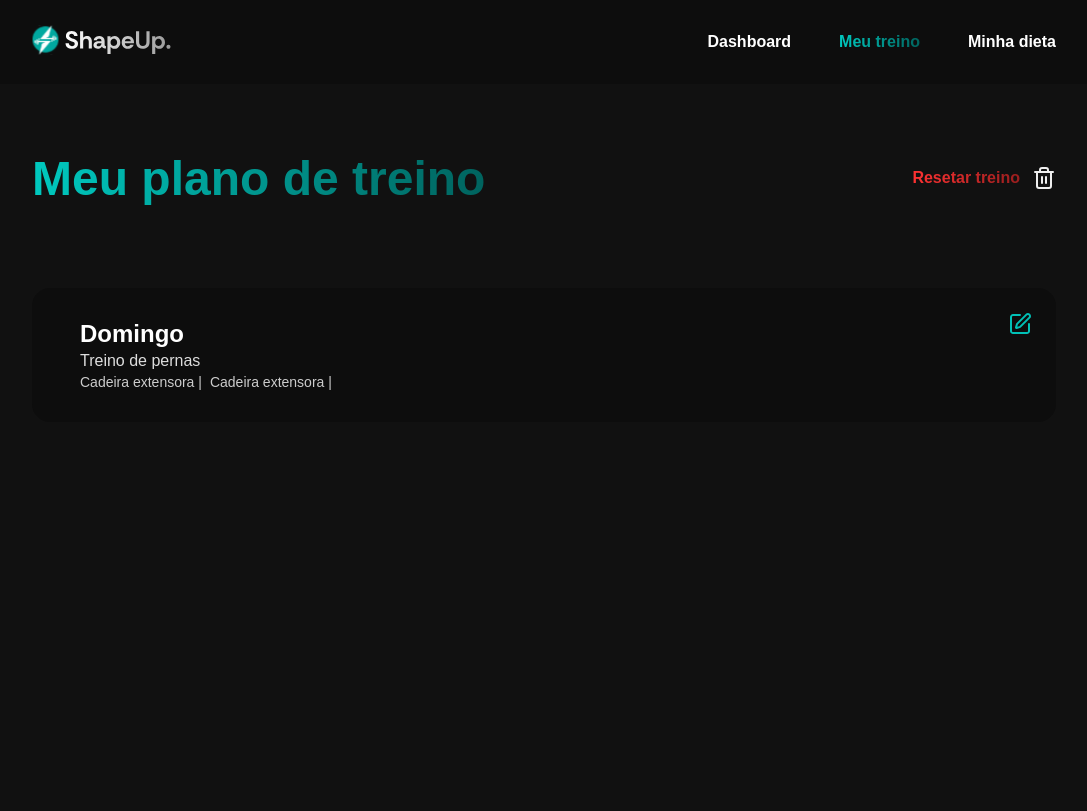
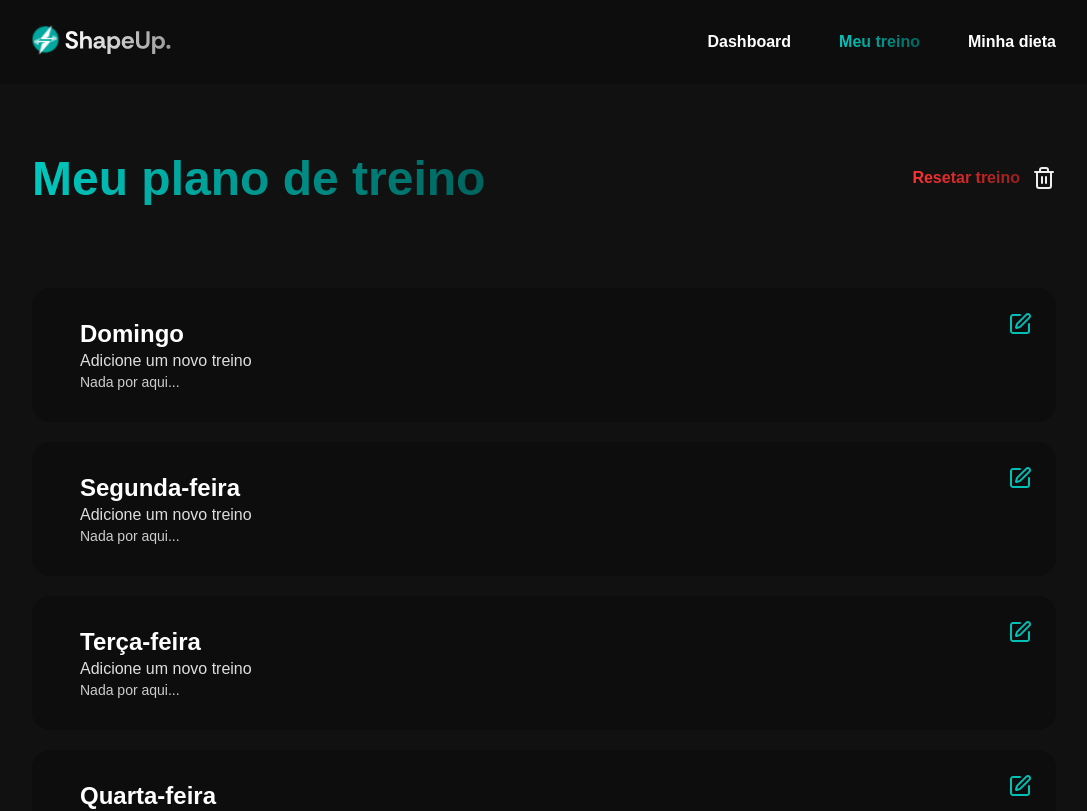
Before and after one commit to rafaeldamacena9304/shapeup, a React (Create React App) app: page /workout in a window 1280 px wide. Shown: the top 811 px of the page, without its empty margins (96-1183 px from the left). Built offline with nearby package versions, Linux system fonts and the light colour scheme; a web font is replaced by a local one.

Commit message:
feat: setup redux toolkit, setup workout and meals global state

```diff
--- a/src/components/fromDiet/DietCard/styles.ts
+++ b/src/components/fromDiet/DietCard/styles.ts
@@ -39,7 +39,7 @@ export const EditButton = styled.button`
 export const TotalKcal = styled.span`
   display: inline-block;
   position: absolute;
-  bottom: 8px;
+  bottom: 10px;
   right: 50px;
   color: var(--lightGray);
   font-size: 14px;
--- a/src/components/fromWorkout/WorkoutCard/Exercises/index.tsx
+++ b/src/components/fromWorkout/WorkoutCard/Exercises/index.tsx
@@ -8,8 +8,11 @@ export interface ExercisesProps {
 export const Exercises = ({ exercises }: ExercisesProps) => {
   return (
     <S.Exercises>
-      {exercises.map((exercise) => (
-        <span key={exercise.name}>{exercise.name} |</span>
+      {exercises.map((exercise, index) => (
+        <span key={exercise.name}>
+          {exercise.name}
+          {index !== exercises.length - 1 && ", "}
+        </span>
       ))}
     </S.Exercises>
   );
--- a/src/index.tsx
+++ b/src/index.tsx
@@ -2,14 +2,18 @@ import React from "react";
 import ReactDOM from "react-dom/client";
 import App from "./App";
 import reportWebVitals from "./reportWebVitals";
+import { Provider } from "react-redux";
+import { store } from "./redux/store";
 
 const root = ReactDOM.createRoot(
   document.getElementById("root") as HTMLElement
 );
 root.render(
-  <React.StrictMode>
-    <App />
-  </React.StrictMode>
+  <Provider store={store}>
+    <React.StrictMode>
+      <App />
+    </React.StrictMode>
+  </Provider>
 );
 
 // If you want to start measuring performance in your app, pass a function
--- a/src/pages/DietConfig/index.tsx
+++ b/src/pages/DietConfig/index.tsx
@@ -1,49 +1,13 @@
+import { useSelector } from "react-redux";
 import { DietList } from "../../components/fromDiet/DietList";
 import { Header } from "../../components/general/Header";
-import { MealModel } from "../../models/MealModel";
+import { RootState } from "../../redux/store";
 
-const meals: MealModel[] = [
-  {
-    title: "Almoço",
-    time: "12:00",
-    foods: [
-      {
-        name: "Frango",
-        amount: 150,
-        carb: 0,
-        fat: 4,
-        protein: 34,
-        kcal: 150,
-      },
-      {
-        name: "Arroz",
-        amount: 100,
-        carb: 28,
-        fat: 0.3,
-        protein: 2.5,
-        kcal: 130,
-      },
-    ],
-    totalkcal: 280,
-  },
-  {
-    title:"Café da tarde",
-    foods: [
-        {
-            name: "Pão",
-            amount:100,
-            carb:32,
-            fat:0,
-            protein:4,
-            kcal:150
-        }
-    ],
-    time:"16:00",
-    totalkcal:150
-  }
-];
 
 export const DietConfigPage = () => {
+
+  const meals = useSelector((state: RootState) => state.meals)
+
   return (
     <>
       <Header />
--- a/src/pages/WorkoutConfig/index.tsx
+++ b/src/pages/WorkoutConfig/index.tsx
@@ -1,29 +1,16 @@
+import { useSelector } from 'react-redux'
+import { RootState } from '../../redux/store';
+
 import { WorkoutList } from "../../components/fromWorkout/WorkoutList";
 import { DeleteButton } from "../../components/general/DeleteButton";
 import { Header } from "../../components/general/Header";
 import { MainTitle } from "../../components/general/MainTitle";
-import { WorkoutModel } from "../../models/WorkoutModel";
 
-const Workouts: WorkoutModel[] = [
-  {
-    day: "Domingo",
-    modality: "Treino de pernas",
-    exercises: [
-      {
-        name: "Cadeira extensora",
-        reps: 10,
-        sets: 2,
-      },
-      {
-        name: "Cadeira extensora",
-        reps: 10,
-        sets: 2,
-      },
-    ]
-  }
-]
 
 export const WorkoutConfigPage = () => {
+
+  const workouts = useSelector((state: RootState) => state.workout  );
+
   return (
     <>
       <Header />
@@ -32,7 +19,7 @@ export const WorkoutConfigPage = () => {
           <MainTitle content="Meu plano de treino" />
           <DeleteButton content="Resetar treino" />
         </div>
-      <WorkoutList cards={Workouts} />
+      <WorkoutList cards={workouts} />
       </div>
     </>
   );
--- /dev/null
+++ b/src/redux/reducers/mealsReducer.ts
@@ -0,0 +1,88 @@
+import { createSlice } from "@reduxjs/toolkit";
+import { MealModel } from "../../models/MealModel";
+
+const initialState: MealModel[] = [
+  {
+    title: "Café da manha",
+    time: "6:00",
+    foods: [
+      {
+        name: "Pão frances",
+        amount: 100,
+        kcal: 130,
+        protein: 4,
+        carb: 32,
+        fat: 0,
+      },
+      {
+        name: "Ovo Mexido",
+        amount: 100,
+        kcal: 150,
+        carb: 0,
+        protein: 12,
+        fat: 8,
+      },
+    ],
+    totalkcal: 280,
+  },
+  {
+    title: "Almoço",
+    time: "11:30",
+    foods: [
+      {
+        name: "Arroz branco",
+        amount: 150,
+        kcal: 192,
+        protein: 4,
+        carb: 40,
+        fat: 0,
+      },
+      {
+        name: "Filé de frango grelhado",
+        amount: 100,
+        kcal: 159,
+        carb: 0,
+        protein: 32,
+        fat: 2,
+      },
+    ],
+    totalkcal: 351,
+  },
+  {
+    title: "Café da tarde",
+    time: "15:30",
+    foods: [
+      {
+        name: "Whey Protein Growth",
+        amount: 30,
+        kcal: 126,
+        protein: 24,
+        carb: 3,
+        fat: 0,
+      },
+      {
+        name: "Iogurte Natural Nestle",
+        amount: 160,
+        kcal: 50,
+        carb: 6,
+        protein: 6,
+        fat: 0,
+      },
+      {
+        name:"Amendoin Torrado",
+        amount: 50,
+        kcal:313,
+        carb:3,
+        protein:14,
+        fat:25
+      }
+    ],
+    totalkcal: 600,
+  },
+];
+
+export const mealsSlice = createSlice({
+  name: "meals",
+  initialState,
+  reducers: {},
+});
--- /dev/null
+++ b/src/redux/reducers/workoutReducer.ts
@@ -0,0 +1,88 @@
+import { createSlice } from "@reduxjs/toolkit";
+import { WorkoutModel } from "../../models/WorkoutModel";
+
+const initialState: WorkoutModel[] = [
+  {
+    day: "Domingo",
+    modality: "Adicione um novo treino",
+    exercises: [
+      {
+        name: "Nada por aqui...",
+        reps: 0,
+        sets: 0,
+      },
+    ],
+  },
+  {
+    day: "Segunda-feira",
+    modality: "Adicione um novo treino",
+    exercises: [
+      {
+        name: "Nada por aqui...",
+        reps: 0,
+        sets: 0,
+      },
+    ],
+  },
+  {
+    day: "Terça-feira",
+    modality: "Adicione um novo treino",
+    exercises: [
+      {
+        name: "Nada por aqui...",
+        reps: 0,
+        sets: 0,
+      },
+    ],
+  },
+  {
+    day: "Quarta-feira",
+    modality: "Adicione um novo treino",
+    exercises: [
+      {
+        name: "Nada por aqui...",
+        reps: 0,
+        sets: 0,
+      },
+    ],
+  },
+  {
+    day: "Quinta-feira",
+    modality: "Adicione um novo treino",
+    exercises: [
+      {
+        name: "Nada por aqui...",
+        reps: 0,
+        sets: 0,
+      },
+    ],
+  },
+  {
+    day: "Sexta-feira",
+    modality: "Adicione um novo treino",
+    exercises: [
+      {
+        name: "Nada por aqui...",
+        reps: 0,
+        sets: 0,
+      },
+    ],
+  },
+  {
+    day: "Sábado",
+    modality: "Adicione um novo treino",
+    exercises: [
+      {
+        name: "Nada por aqui...",
+        reps: 0,
+        sets: 0,
+      },
+    ],
+  },
+];
+
+export const workoutSlice = createSlice({
+  name: "workout",
+  initialState,
+  reducers: {},
+});
--- /dev/null
+++ b/src/redux/store.ts
@@ -0,0 +1,13 @@
+import { configureStore } from "@reduxjs/toolkit";
+
+import { workoutSlice } from "./reducers/workoutReducer";
+import { mealsSlice } from "./reducers/mealsReducer";
+
+export const store = configureStore({
+  reducer: {
+    workout: workoutSlice.reducer,
+    meals: mealsSlice.reducer,
+  },
+});
+
+export type RootState = ReturnType<typeof store.getState>;
--- /dev/null
+++ b/src/utils/totalCalories.ts
@@ -0,0 +1,3 @@
+export const calculateTotalCalories = (foods: {kcal: number}[]): number => {
+    return foods.reduce((total, food) => total + food.kcal, 0);
+};
```
